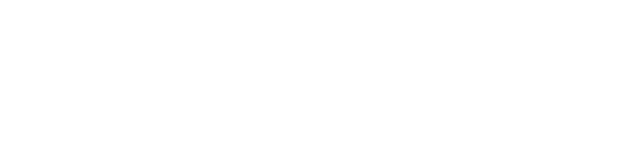
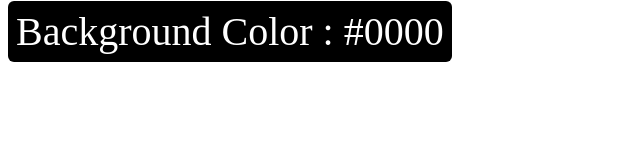
Before and after one commit to a-yousefi1/Color-Flipper, a plain HTML site: page index.html in a window 1280 px wide. Shown: the whole page, without its empty margins (0-640 px from the left). Drawn offline with Linux system fonts and the light colour scheme.

Commit message:
write p tag and add some style

```diff
--- a/index.html
+++ b/index.html
@@ -8,6 +8,9 @@
 </head>
 <body>
 
+    <p>Background Color : <span>#0000</span></p>
+
+
     <script src="./script.js"></script>
 </body>
 </html>
--- a/style.css
+++ b/style.css
@@ -0,0 +1,8 @@
+p{
+    background-color: #000000;
+    display: inline;
+    font-size: 40px;
+    color: white;
+    border-radius: 6px;
+    padding: 8px;
+}
```
